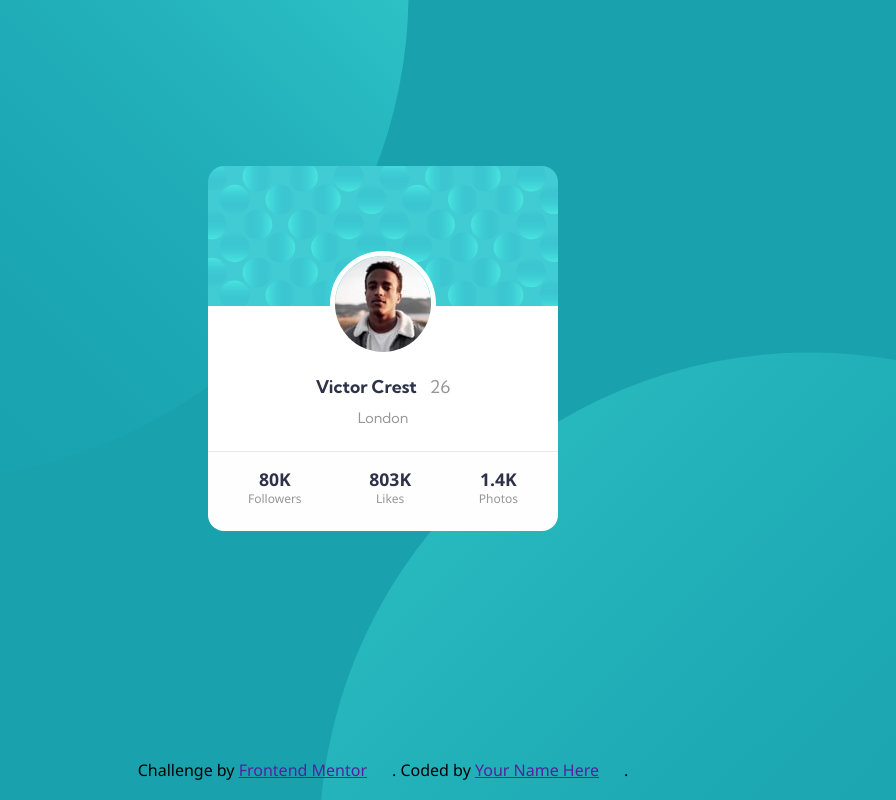
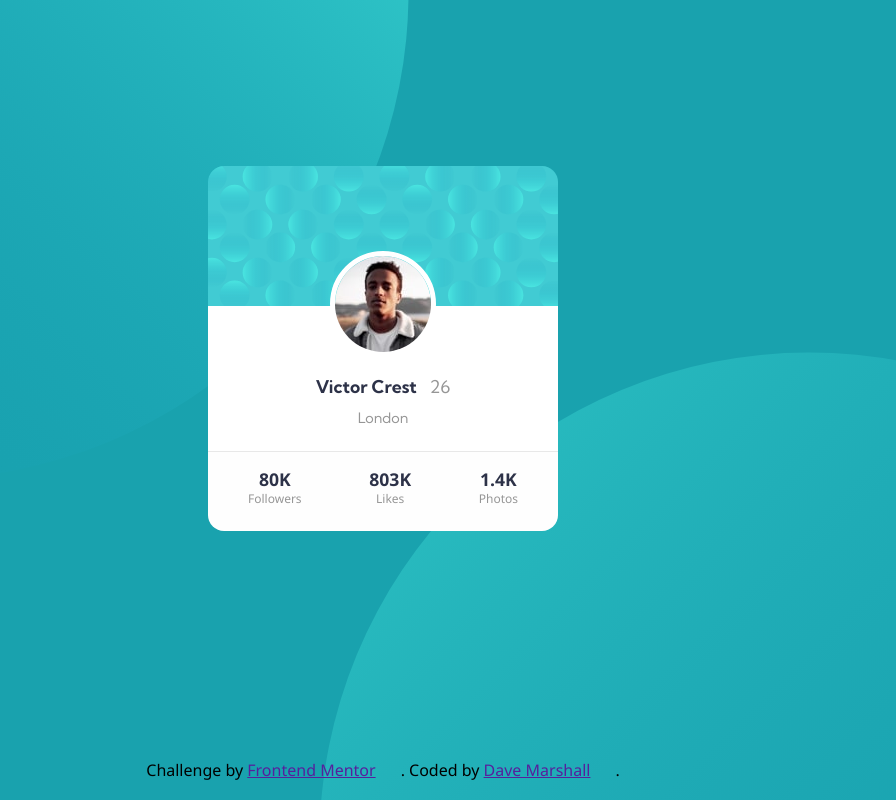
Before and after one commit to bombblastmedia/Profile-card-component, a plain HTML site: page index.html in a window 1280 px wide. Shown: the whole page, without its empty margins (257-1153 px from the left). Drawn offline with Linux system fonts and the light colour scheme.

Commit message:
changed attribute to my link

```diff
--- a/index.html
+++ b/index.html
@@ -47,7 +47,7 @@
   <footer>
     <div class="attribution">
       Challenge by <a href="https://www.frontendmentor.io?ref=challenge" target="_blank">Frontend Mentor</a>.
-      Coded by <a href="#">Your Name Here</a>.
+      Coded by <a href="https://www.facebook.com/BombBlastMedia/" target="_blank">Dave Marshall</a>.
     </div>
   </footer>
 </body>
```
